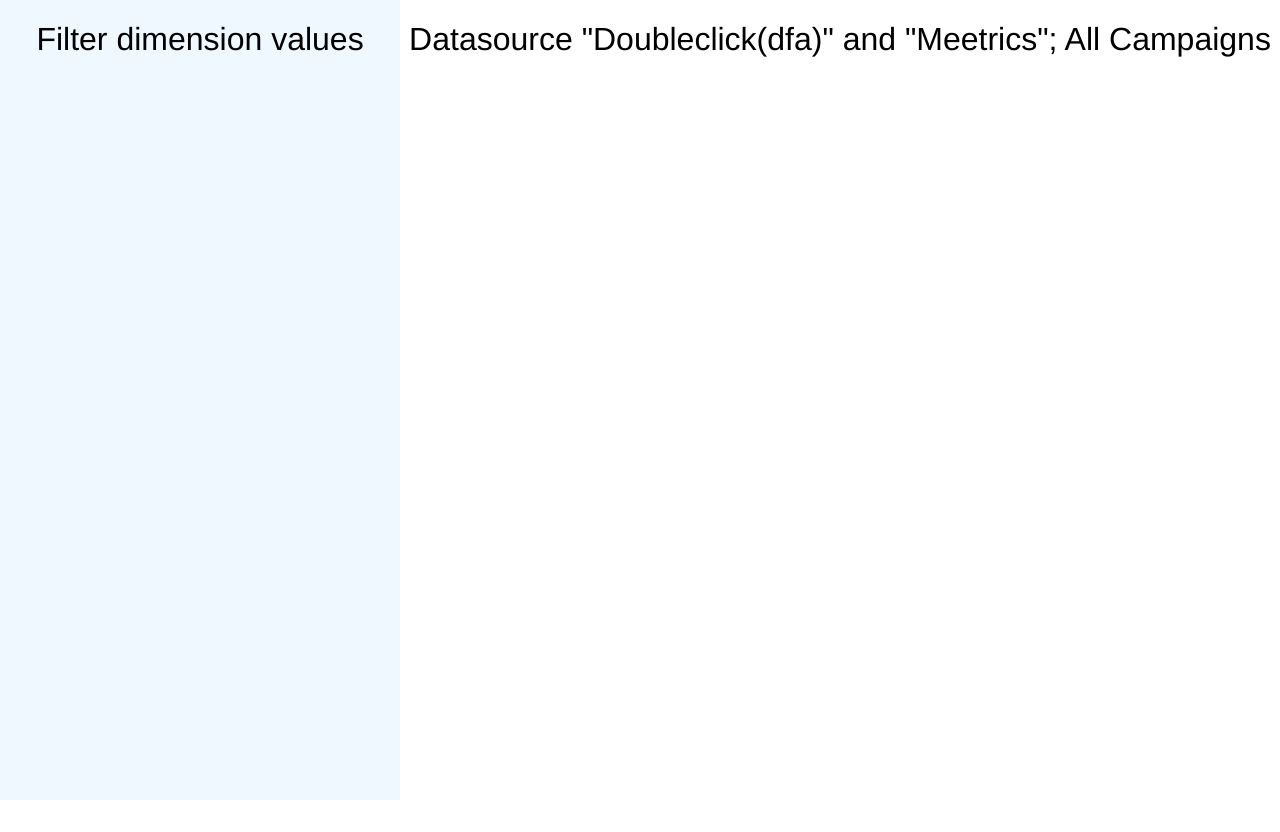
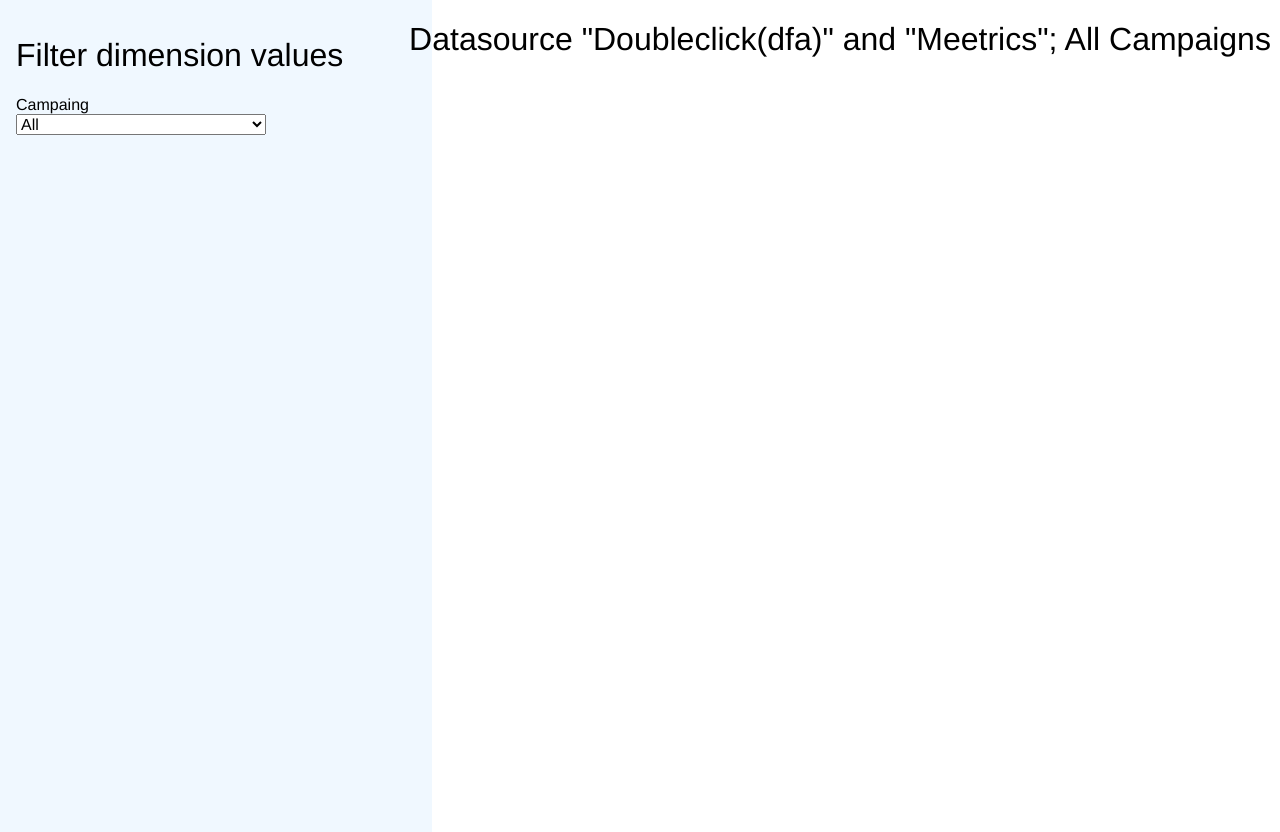
Before and after one commit to d3usss/ChartApp, a React (Create React App) app: page / in a window 1280 px wide. Before the commit the page ends 800 px from the top, so only its background shows below. Built offline with nearby package versions, Linux system fonts and the light colour scheme.

Commit message:
added two shard components Label and Select for Filters

```diff
--- /dev/null
+++ b/src/common/sharedComponents/labelFrom/LabelFromComponent.tsx
@@ -0,0 +1,11 @@
+import React, { FC } from 'react';
+
+type LabelFromComponentProps = {
+  labelText: string;
+};
+
+export const LabelFromComponent: FC<LabelFromComponentProps> = ({
+  labelText
+}: LabelFromComponentProps): JSX.Element => {
+  return <label>{labelText}</label>;
+};
--- /dev/null
+++ b/src/common/sharedComponents/selectForm/SelectFormComponent.tsx
@@ -0,0 +1,28 @@
+import React, { FC } from 'react';
+import styled from 'styled-components';
+import { LabelFromComponent } from '../labelFrom/LabelFromComponent';
+
+type SelectFromComponentProps = {
+  selectFormValues: string[];
+  labelText: string;
+};
+
+const SelectStyled = styled.select`
+  min-width: 250px;
+`;
+
+export const SelectFromComponent: FC<SelectFromComponentProps> = ({
+  selectFormValues,
+  labelText
+}: SelectFromComponentProps): JSX.Element => {
+  return (
+    <>
+      <LabelFromComponent labelText={labelText} />
+      <SelectStyled>
+        {selectFormValues.map((val: string, index: number) => (
+          <option key={`${val}-${index}`}>{val}</option>
+        ))}
+      </SelectStyled>
+    </>
+  );
+};
--- a/src/common/translations/en.js
+++ b/src/common/translations/en.js
@@ -1,4 +1,6 @@
 export const translations = {
   filterHeading: 'Filter dimension values',
+  filterLabelCampaign: 'Campaing',
+  filterLabelDataSource: 'Datasource',
   chartAreaHeading: 'Datasource "Doubleclick(dfa)" and "Meetrics"; All Campaigns'
 };
--- a/src/components/filterNav/FilterNavComponent.tsx
+++ b/src/components/filterNav/FilterNavComponent.tsx
@@ -1,5 +1,7 @@
 import React, { FC } from 'react';
 import styled from 'styled-components';
+import { SelectFromComponent } from '../../common/sharedComponents/selectForm/SelectFormComponent';
+import { translations } from '../../common/translations/en';
 
 type FilterNavComponentProps = {
   headingText: string;
@@ -7,20 +9,28 @@
 
 const FilterNavContainerStyled = styled.nav`
   display: flex;
-  justify-content: center;
+  flex-direction: column;
+  justify-content: start;
+  align-items: flex-start;
   grid-column: 1 / 1;
   grid-row: 1 / 1;
   min-width: 400px;
   height: 100vh;
   background-color: aliceblue;
+  padding: 1rem;
 `;
+
+const MockSelectValues = ['All', 'Google', 'Facebook'];
 
 export const FilterNavComponent: FC<FilterNavComponentProps> = ({
   headingText
 }: FilterNavComponentProps): JSX.Element => {
+  const { filterLabelCampaign } = translations;
+
   return (
     <FilterNavContainerStyled>
       <h1>{headingText}</h1>
+      <SelectFromComponent labelText={filterLabelCampaign} selectFormValues={MockSelectValues} />
     </FilterNavContainerStyled>
   );
 };
```
